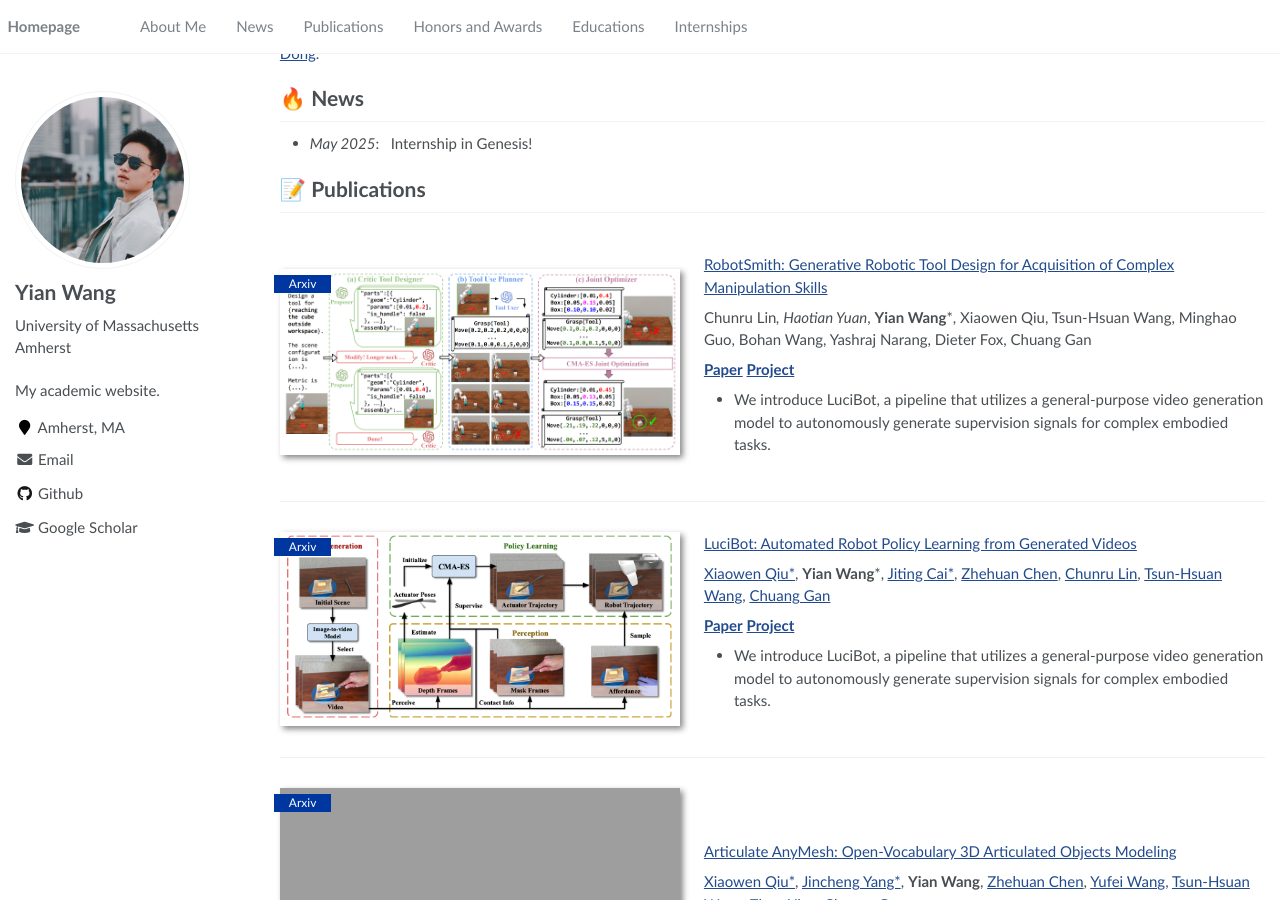
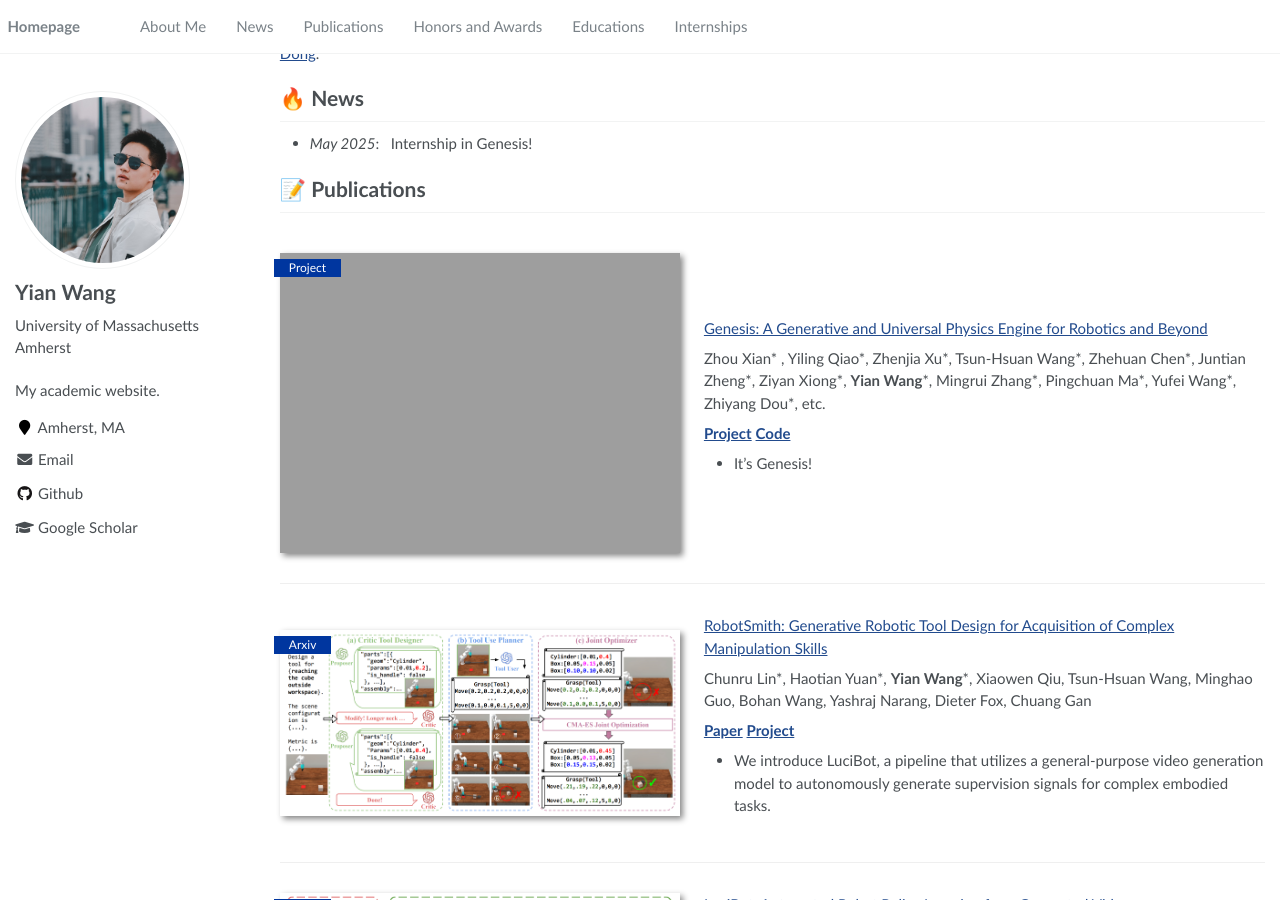
Before and after one commit to wangyian-me/wangyian-me.github.io, a Jekyll site: the page built from _pages/about.md, in a window 1280 px wide and 900 px high, scrolled down 194 px. Built offline with Jekyll 4.4.1, drawn with Linux system fonts in a browser that asks for light colours.

Commit message:
Update about.md

```diff
--- a/_pages/about.md
+++ b/_pages/about.md
@@ -28,12 +28,24 @@ Previous to my graduate study, I obtained my bachelor degree in Peking Universit
 
 # 📝 Publications
 
+<div class='paper-box'><div class='paper-box-image'><div><div class="badge">Project</div><img src='https://wangyian-me.github.io/images/teaser-genesis.png' alt="sym" width="500" height="300"></div></div>
+<div class='paper-box-text' markdown="1">
+
+[Genesis: A Generative and Universal Physics Engine for Robotics and Beyond](https://github.com/Genesis-Embodied-AI/Genesis)
+
+Zhou Xian\* , Yiling Qiao\*, Zhenjia Xu\*, Tsun-Hsuan Wang\*, Zhehuan Chen\*, Juntian Zheng\*, Ziyan Xiong\*, **Yian Wang**\*, Mingrui Zhang\*, Pingchuan Ma\*, Yufei Wang\*, Zhiyang Dou\*, etc.
+
+[**Project**](https://genesis-embodied-ai.github.io) [**Code**](https://github.com/Genesis-Embodied-AI/Genesis)
+- It's Genesis!
+</div>
+</div>
+
 <div class='paper-box'><div class='paper-box-image'><div><div class="badge">Arxiv</div><img src='https://wangyian-me.github.io/images/robosmith.png' alt="sym" width="500" height="300"></div></div>
 <div class='paper-box-text' markdown="1">
 
 [RobotSmith: Generative Robotic Tool Design for Acquisition of Complex Manipulation Skills](https://www.arxiv.org/abs/2506.14763)
 
-Chunru Lin*, Haotian Yuan*, **Yian Wang***, Xiaowen Qiu, Tsun-Hsuan Wang, Minghao Guo, Bohan Wang, Yashraj Narang, Dieter Fox, Chuang Gan
+Chunru Lin\*, Haotian Yuan\*, **Yian Wang**\*, Xiaowen Qiu, Tsun-Hsuan Wang, Minghao Guo, Bohan Wang, Yashraj Narang, Dieter Fox, Chuang Gan
 
 [**Paper**](https://www.arxiv.org/abs/2506.14763) [**Project**](https://umass-embodied-agi.github.io/RobotSmith/)
 - We introduce LuciBot, a pipeline that utilizes a general-purpose video generation model to autonomously generate supervision signals for complex embodied tasks.
```
